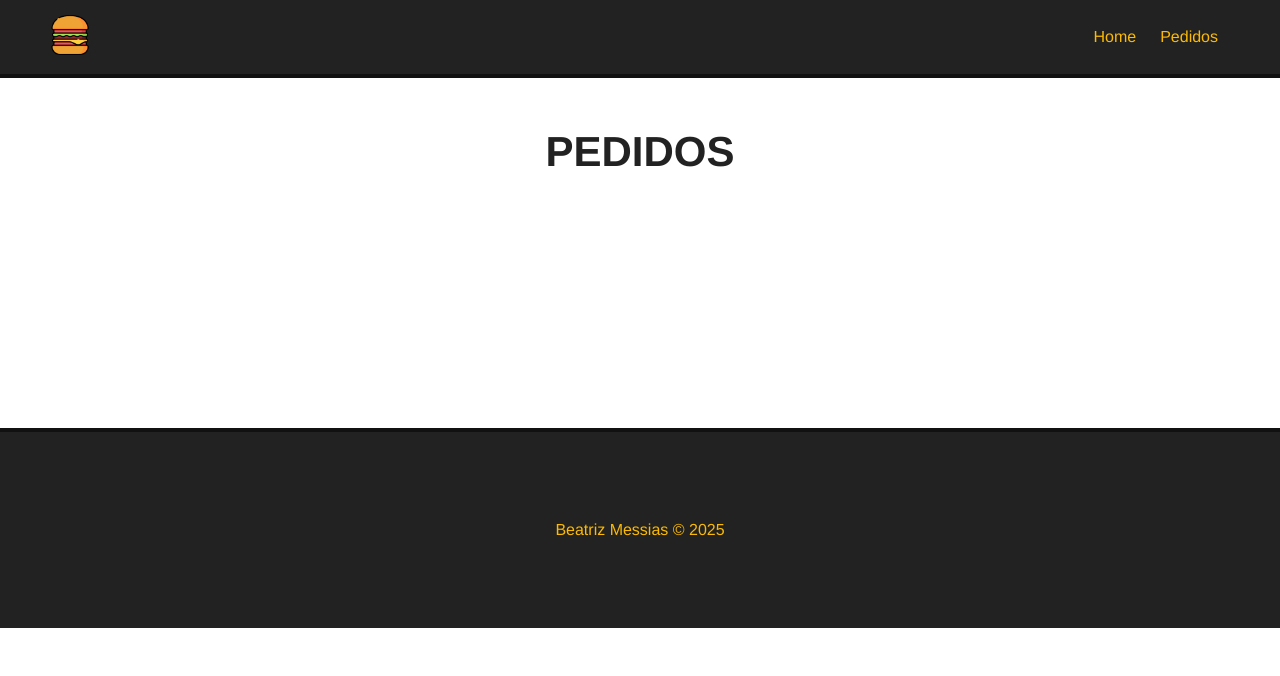
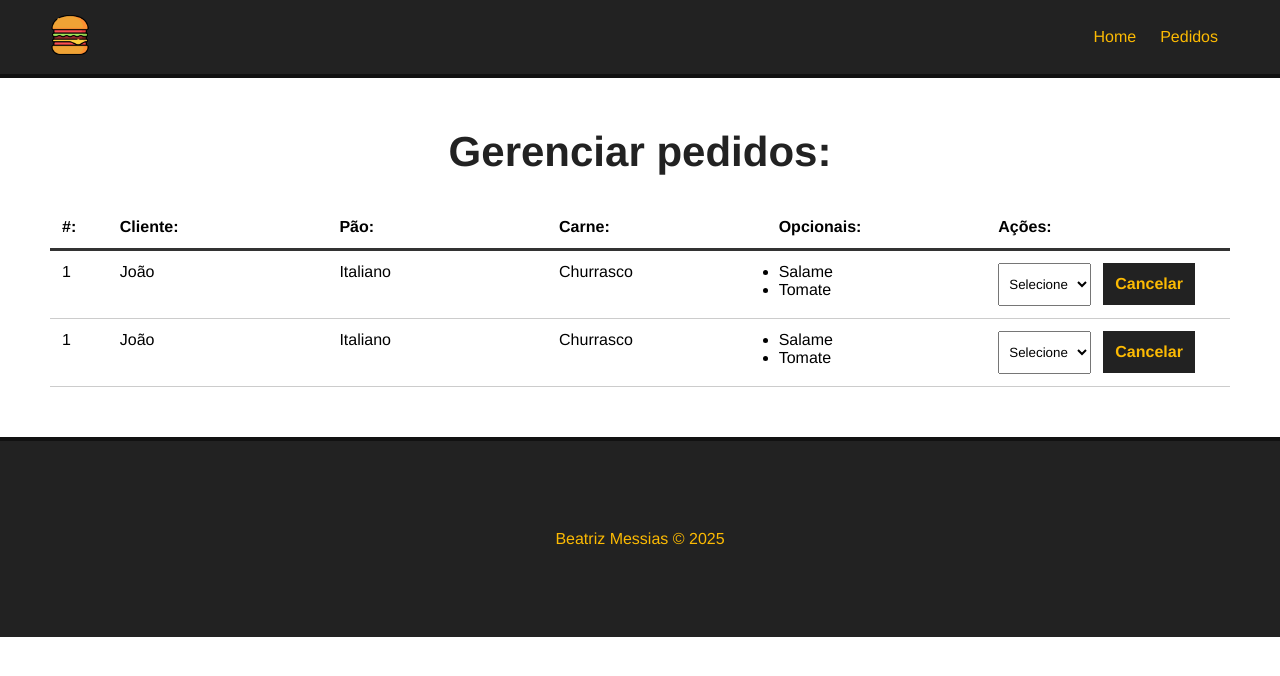
Before and after one commit to beatrizmessias/make-your-burger, a Vue app: page /pedidos in a window 1280 px wide. Shown: the top 676 px of the page. Built offline with nearby package versions, Linux system fonts and the light colour scheme.

Commit message:
create dashboard

```diff
--- /dev/null
+++ b/src/components/Dashboard.vue
@@ -0,0 +1,116 @@
+<template>
+    <div id="burger-table">
+        <div>
+            <div id="burger-table-heading">
+                <div id="order-id">#:</div>
+                <div>Cliente:</div>
+                <div>Pão:</div>
+                <div>Carne:</div>
+                <div>Opcionais:</div>
+                <div>Ações:</div>
+            </div>
+        </div>
+            <div id="burger-table-rows">
+                <div class="burger-table-row">
+                    <div class="order-number">1</div>
+                    <div>João</div>
+                    <div>Italiano</div>
+                    <div>Churrasco</div>
+                    <div>
+                        <ul>
+                            <li>Salame</li>
+                            <li>Tomate</li>
+                        </ul>
+                    </div>
+                    <div>
+                        <select name="status" class="status">
+                            <option value="">Selecione</option>
+                        </select>
+                        <button class="delete-btn">Cancelar</button>
+                    </div>
+                </div>
+                <div class="burger-table-row">
+                    <div class="order-number">1</div>
+                    <div>João</div>
+                    <div>Italiano</div>
+                    <div>Churrasco</div>
+                    <div>
+                        <ul>
+                            <li>Salame</li>
+                            <li>Tomate</li>
+                        </ul>
+                    </div>
+                    <div>
+                        <select name="status" class="status">
+                            <option value="">Selecione</option>
+                        </select>
+                        <button class="delete-btn">Cancelar</button>
+                    </div>
+                </div>
+            </div>
+    </div>
+</template>
+
+<script>
+export default {
+    name: "Dashboard"
+}
+</script>
+
+<style scoped>
+#burger-table {
+    max-width: 1200px;
+    margin: 0 auto;
+}
+
+#burger-table-heading,
+#burger-table-rows,
+.burger-table-row {
+    display: flex;
+    flex-wrap: wrap;
+}
+
+#burger-table-heading {
+    font-weight: bold;
+    padding: 12px;
+    border-bottom: 3px solid #333;
+}
+
+.burger-table-row {
+    width: 100%;
+    padding: 12px;
+    border-bottom: 1px solid #ccc;
+}
+
+#burger-table-heading div,
+.burger-table-row div {
+    width: 19%;
+}
+
+#burger-table-heading #order-id,
+.burger-table-row .order-number {
+    width: 5%;
+}
+
+select {
+    padding: 12px 6px;
+    margin-right: 12px;
+}
+
+.delete-btn {
+    background-color: #222;
+    color:#fcba03;
+    font-weight: bold;
+    border: 2px solid #222;
+    padding: 10px;
+    font-size: 16px;
+    margin: 0 auto;
+    cursor: pointer;
+    transition: .5s;
+}
+
+.delete-btn:hover {
+    background-color: transparent;
+    color: #222;
+}
+</style>
--- a/src/views/Pedidos.vue
+++ b/src/views/Pedidos.vue
@@ -1,5 +1,18 @@
 <template>
   <div class="main-container">
-    <h1>PEDIDOS</h1>
+    <h1>Gerenciar pedidos:</h1>
+    <Dashboard />
   </div>
 </template>
+
+
+<script>
+import Dashboard from '../components/Dashboard.vue';
+
+export default {
+  name: "Pedidos",
+  components: {
+    Dashboard
+  }
+}
+</script>
```
